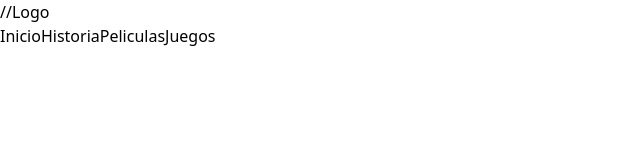
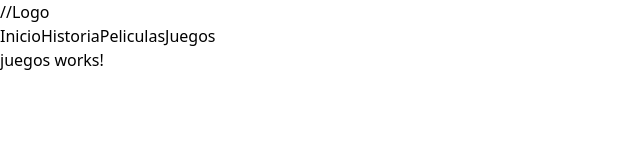
Before and after one commit to kevin-guerrero/Practica2_Ex2_Implementacio_de_una_plantilla_web, an Angular app: page /juegos in a window 1280 px wide. Before the commit this address led to /. Shown: the top 160 px of the page, without its empty margins (0-640 px from the left). Built offline with nearby package versions, Linux system fonts and the light colour scheme.

Commit message:
feat: afegir component juegos i actualitzar rutes i navbar

```diff
--- a/src/app/app.routes.ts
+++ b/src/app/app.routes.ts
@@ -2,6 +2,7 @@ import { Routes } from '@angular/router';
 import { InicioComponent } from './inicio/inicio.component';
 import { HistoriaComponent } from './historia/historia.component';
 import { PeliculasComponent } from './peliculas/peliculas.component';
+import { JuegosComponent } from './juegos/juegos.component';
 
 export const routes: Routes = [
     {
@@ -16,5 +17,9 @@ export const routes: Routes = [
     {
         path: 'peliculas',
         component: PeliculasComponent
+    },
+    {
+        path: 'juegos',
+        component: JuegosComponent
     }
 ];
--- /dev/null
+++ b/src/app/juegos/juegos.component.html
@@ -0,0 +1 @@
+<p>juegos works!</p>
--- a/src/app/navbar/navbar.component.html
+++ b/src/app/navbar/navbar.component.html
@@ -2,5 +2,5 @@
     <a routerLink="/" routerLinkActive="active" [routerLinkActiveOptions]="{ exact: true }">Inicio</a>
     <a routerLink="/historia" routerLinkActive="active">Historia</a>
     <a routerLink="/peliculas" routerLinkActive="active">Peliculas</a>
-    <a href="#">Juegos</a>
+    <a routerLink="/juegos" routerLinkActive="active">Juegos</a>
 </nav>
```
Also changed, not shown: src/app/juegos/juegos.component.ts (added, +8 -0 lines).
